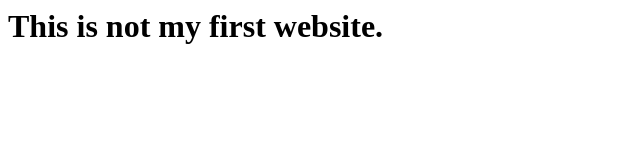
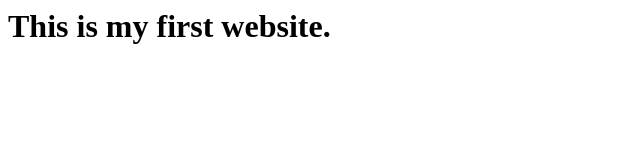
Before and after one commit to abhishak3/HTML_CSS, a plain HTML site: page index.html in a window 1280 px wide. Shown: the whole page, without its empty margins (0-640 px from the left). Drawn offline with Linux system fonts and the light colour scheme.

Commit message:
second commit

```diff
--- a/index.html
+++ b/index.html
@@ -1,3 +1,3 @@
 <html>
-    <h1>This is not my first website.</h1>
+    <h1>This is my first website.</h1>
 </html>
```
